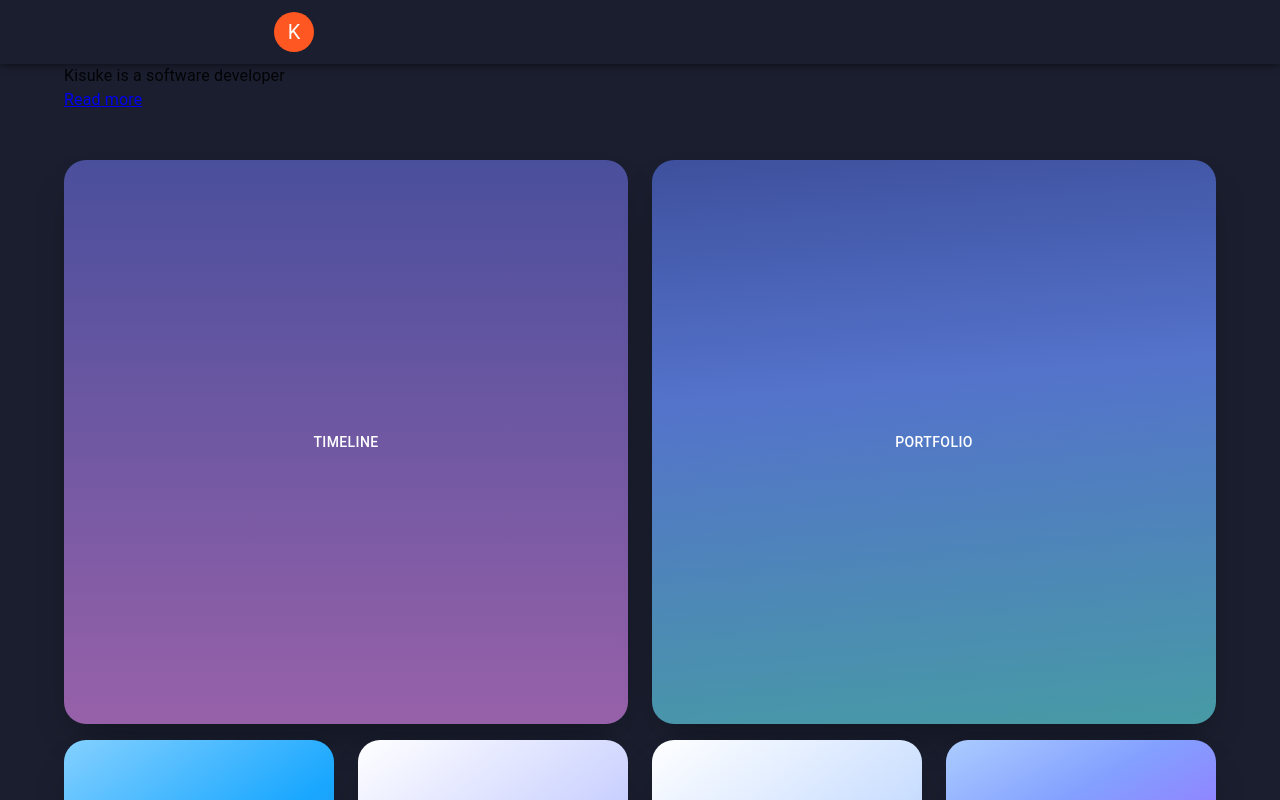
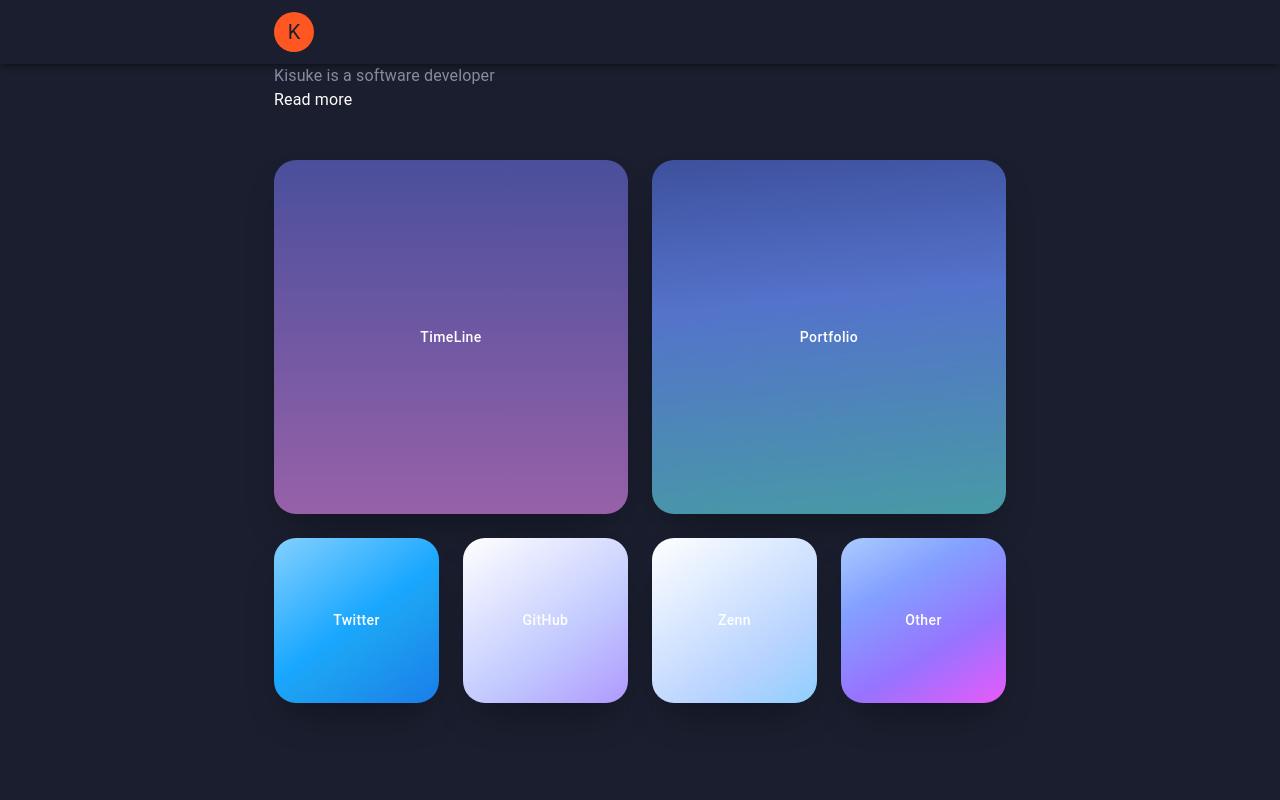
Before and after one commit to Kisukeyas/yasuda-page, a Next.js app: page / in a window 1280 px wide. Shown: the top 800 px of the page. Built offline with nearby package versions, Linux system fonts and the light colour scheme.

Commit message:
feat: add timeline page

```diff
--- /dev/null
+++ b/components/Header.tsx
@@ -0,0 +1,16 @@
+import { AppBar, Avatar, IconButton, Toolbar } from '@mui/material'
+import { deepOrange } from '@mui/material/colors'
+
+function Header() {
+  return (
+    <AppBar position='fixed' sx={{ background: 'rgba(26,30,46,.5)' }}>
+      <Toolbar sx={{ maxWidth: '780px', width: '100%', margin: '0 auto' }}>
+        <IconButton size='large' edge='start' color='inherit' aria-label='menu' sx={{ mr: 2 }}>
+          <Avatar sx={{ bgcolor: deepOrange[500] }}>K</Avatar>
+        </IconButton>
+      </Toolbar>
+    </AppBar>
+  )
+}
+
+export default Header
--- a/package.json
+++ b/package.json
@@ -6,8 +6,8 @@
     "dev": "next dev",
     "build": "next build",
     "start": "next start",
-    "lint": "next lint --dir src",
-    "lint:fix": "yarn lint --fix",
+    "lint": "next lint",
+    "lint:fix": "next lint --fix",
     "format": "prettier --write --ignore-path .gitignore './**/*.{js,jsx,ts,tsx,json}'"
   },
   "dependencies": {
--- a/pages/_app.tsx
+++ b/pages/_app.tsx
@@ -1,6 +1,6 @@
-import { theme } from '@/styles/theme'
 import { CssBaseline, ThemeProvider } from '@mui/material'
 import type { AppProps } from 'next/app'
+import { theme } from '@/styles/theme'
 
 export default function App({ Component, pageProps }: AppProps) {
   return (
--- a/pages/_document.tsx
+++ b/pages/_document.tsx
@@ -4,7 +4,7 @@ export default function Document() {
   return (
     <Html lang='en'>
       <Head />
-      <body style={{ background: '#1a1e2e' }}>
+      <body>
         <Main />
         <NextScript />
       </body>
--- a/pages/index.tsx
+++ b/pages/index.tsx
@@ -1,8 +1,7 @@
-import { AppBar, Avatar, Box, Button, IconButton, Toolbar, Typography } from '@mui/material'
-import { deepOrange } from '@mui/material/colors'
-import { Container } from '@mui/system'
+import { Box, Button, Container, Typography } from '@mui/material'
 import Head from 'next/head'
 import Link from 'next/link'
+import Header from '@/components/Header'
 
 export default function Home() {
   return (
@@ -13,20 +12,19 @@ export default function Home() {
         <meta name='viewport' content='width=device-width, initial-scale=1' />
         <link rel='icon' href='/favicon.ico' />
       </Head>
-      <AppBar position='fixed' sx={{ background: 'rgba(26,30,46,.5)' }}>
-        <Toolbar sx={{ maxWidth: '780px', width: '100%', margin: '0 auto' }}>
-          <IconButton size='large' edge='start' color='inherit' aria-label='menu' sx={{ mr: 2 }}>
-            <Avatar sx={{ bgcolor: deepOrange[500] }}>K</Avatar>
-          </IconButton>
-        </Toolbar>
-      </AppBar>
+      <Header />
       <Container>
         <Typography>Kisuke is a software developer</Typography>
-        <Link href={'/'}>Read more</Link>
+        <Link href={'/'} style={{ color: '#fff', textDecoration: 'none' }}>
+          Read more
+        </Link>
         <Box sx={{ marginTop: '3rem' }} />
         <Box
           sx={{
             display: 'grid',
+            '@media (max-width:425px)': {
+              gridTemplateColumns: 'repeat(1,1fr)',
+            },
             gridTemplateColumns: 'repeat(2,1fr)',
             gap: '1.5rem',
           }}
@@ -37,8 +35,8 @@ export default function Home() {
               borderRadius: '22px',
               boxShadow: '0 20px 40px -16px rgba(0,0,0,.4)',
               aspectRatio: '1/1',
-              color: 'white',
             }}
+            href={'timeline'}
           >
             TimeLine
           </Button>
@@ -48,16 +46,18 @@ export default function Home() {
               borderRadius: '22px',
               boxShadow: '0 20px 40px -16px rgba(0,0,0,.4)',
               aspectRatio: '1/1',
-              color: 'white',
             }}
           >
             Portfolio
           </Button>
         </Box>
-        <Box sx={{ marginTop: '1rem' }} />
+        <Box sx={{ marginTop: '1.5rem' }} />
         <Box
           sx={{
             display: 'grid',
+            '@media (max-width:425px)': {
+              gridTemplateColumns: 'repeat(2,1fr)',
+            },
             gridTemplateColumns: 'repeat(4,1fr)',
             gap: '1.5rem',
           }}
@@ -68,7 +68,6 @@ export default function Home() {
               borderRadius: '22px',
               boxShadow: '0 20px 40px -16px rgba(0,0,0,.4)',
               aspectRatio: '1/1',
-              color: 'white',
             }}
           >
             Twitter
@@ -79,7 +78,6 @@ export default function Home() {
               borderRadius: '22px',
               boxShadow: '0 20px 40px -16px rgba(0,0,0,.4)',
               aspectRatio: '1/1',
-              color: 'white',
             }}
           >
             GitHub
@@ -90,7 +88,6 @@ export default function Home() {
               borderRadius: '22px',
               boxShadow: '0 20px 40px -16px rgba(0,0,0,.4)',
               aspectRatio: '1/1',
-              color: 'white',
             }}
           >
             Zenn
@@ -101,7 +98,6 @@ export default function Home() {
               borderRadius: '22px',
               boxShadow: '0 20px 40px -16px rgba(0,0,0,.4)',
               aspectRatio: '1/1',
-              color: 'white',
             }}
           >
             Other
--- a/styles/theme.ts
+++ b/styles/theme.ts
@@ -1,14 +1,54 @@
 import { createTheme } from '@mui/material'
 
 export const theme = createTheme({
+  palette: {
+    background: {
+      default: '#1a1e2e',
+    },
+  },
+  typography: {
+    body1: {
+      color: 'rgba(228,232,250,.55)',
+    },
+    subtitle1: {
+      color: '#fff',
+    },
+    h1: {
+      color: '#fff',
+      fontSize: '2.2rem',
+      margin: '0',
+      lineHeight: '1.4',
+      fontWeight: '700',
+    },
+    h2: {
+      color: '#fff',
+      fontSize: '1.3rem',
+      margin: '0',
+      lineHeight: '1.4',
+      fontWeight: '700',
+    },
+    button: {
+      textTransform: 'none',
+    },
+  },
   components: {
     MuiContainer: {
       styleOverrides: {
         root: {
+          '@media (min-width:1200px)': {
+            maxWidth: '780px',
+          },
           maxWidth: '780px',
           marginTop: '4rem',
         },
       },
     },
+    MuiButton: {
+      styleOverrides: {
+        root: {
+          color: '#fff',
+        },
+      },
+    },
   },
 })
```
Also changed, not shown: pages/timeline.tsx (added, +20 -0 lines).
